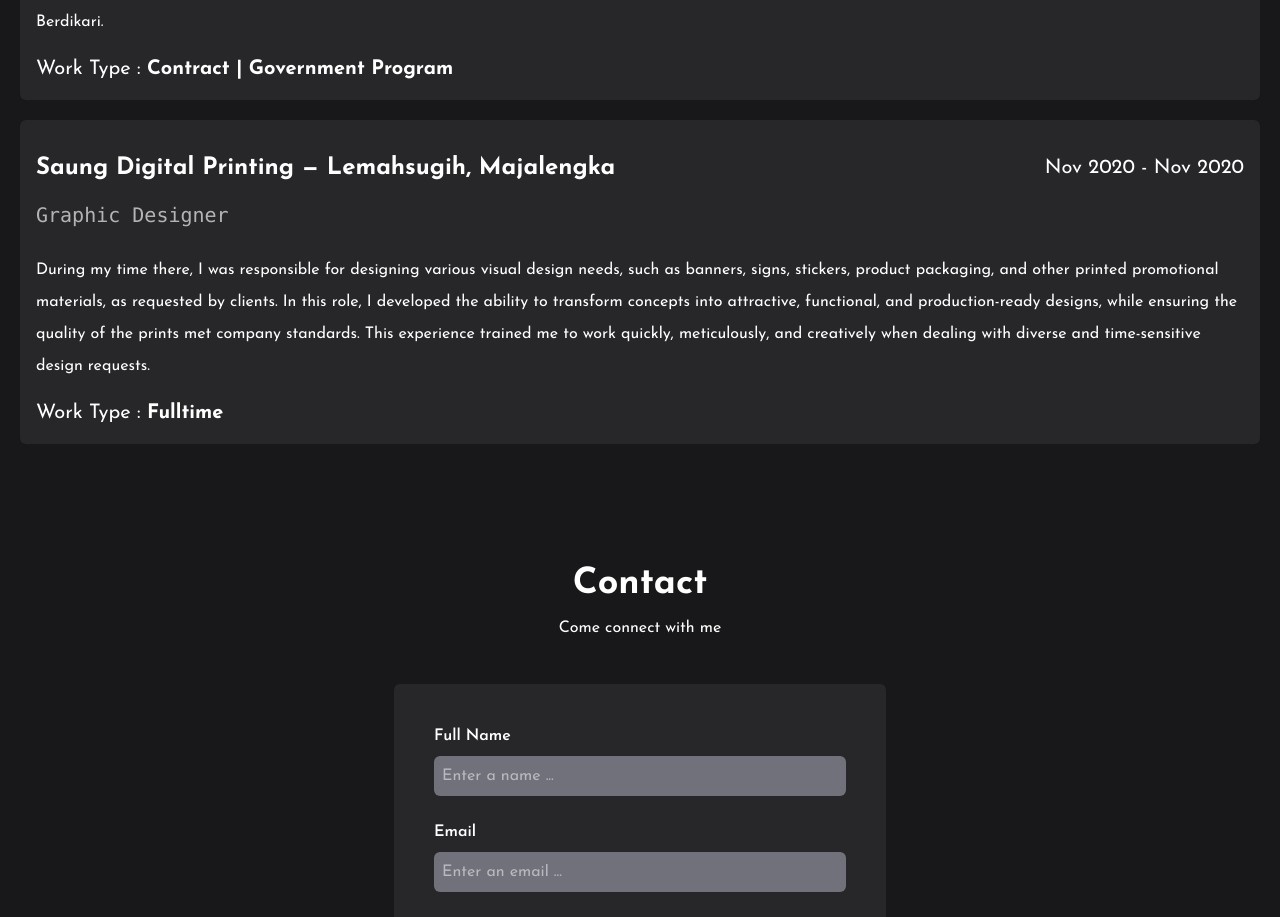
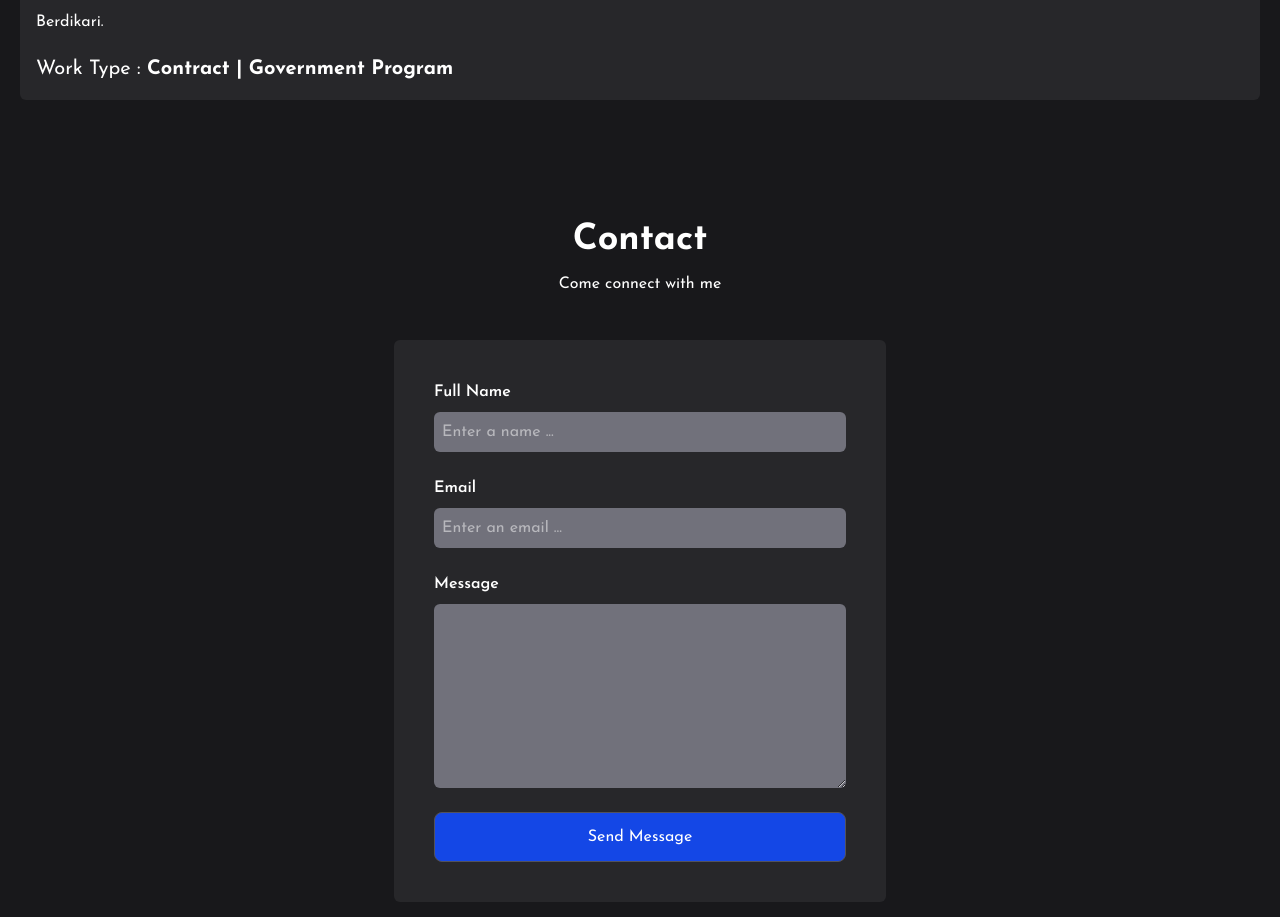
Before and after one commit to dendipauguss/dps-react-portfolio, a React (Vite) app: page / in a window 1280 px wide. Shown: the part 4604-5521 px from the top of the page. Built offline with nearby package versions, Linux system fonts and the light colour scheme; a web font is replaced by a local one.

Commit message:
dev - contents modified

```diff
--- a/src/data.js
+++ b/src/data.js
@@ -203,13 +203,13 @@
     desk: "Served for three months as a contract worker to verify the completeness and validity of evidence of stunting food aid distribution from sub-district field coordinators in the Majalengka area. The verified evidence was then inputted into the central system (IDFOOD) through the LOGEE application, to ensure the accuracy of targeting and accountability of the national program involving the National Food Agency (Bapanas), the state-owned enterprise IDFOOD, BGR Logistik Indonesia, and Berdikari.",
     dad: "200",
   },
-  {
-    id: 2,
-    company: "Saung Digital Printing — Lemahsugih, Majalengka ",
-    lengthOfWork: "Nov 2020 - Nov 2020",
-    position: ["Graphic Designer"],
-    workType: ["Fulltime"],
-    desk: "During my time there, I was responsible for designing various visual design needs, such as banners, signs, stickers, product packaging, and other printed promotional materials, as requested by clients. In this role, I developed the ability to transform concepts into attractive, functional, and production-ready designs, while ensuring the quality of the prints met company standards. This experience trained me to work quickly, meticulously, and creatively when dealing with diverse and time-sensitive design requests.",
-    dad: "300",
-  },
+  // {
+  //   id: 2,
+  //   company: "Saung Digital Printing — Lemahsugih, Majalengka ",
+  //   lengthOfWork: "Nov 2020 - Nov 2020",
+  //   position: ["Graphic Designer"],
+  //   workType: ["Fulltime"],
+  //   desk: "During my time there, I was responsible for designing various visual design needs, such as banners, signs, stickers, product packaging, and other printed promotional materials, as requested by clients. In this role, I developed the ability to transform concepts into attractive, functional, and production-ready designs, while ensuring the quality of the prints met company standards. This experience trained me to work quickly, meticulously, and creatively when dealing with diverse and time-sensitive design requests.",
+  //   dad: "300",
+  // },
 ];
```
